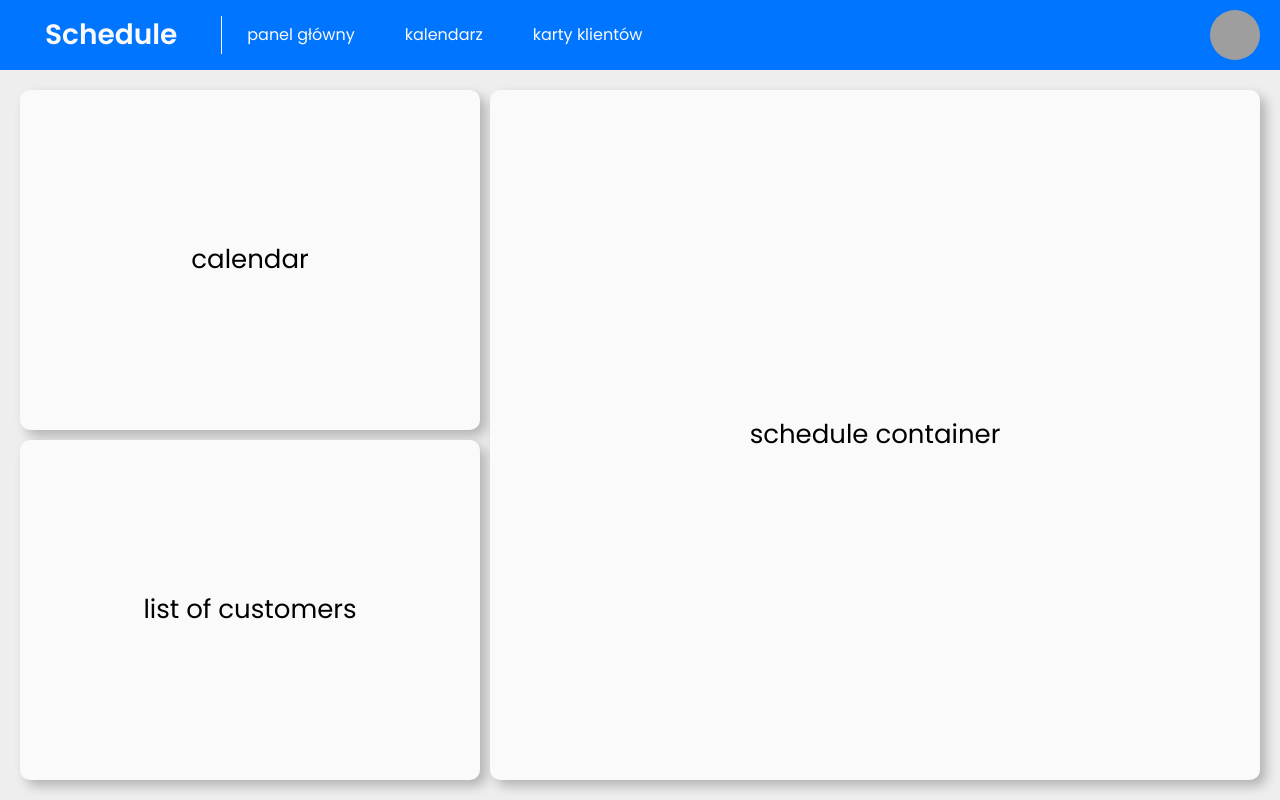
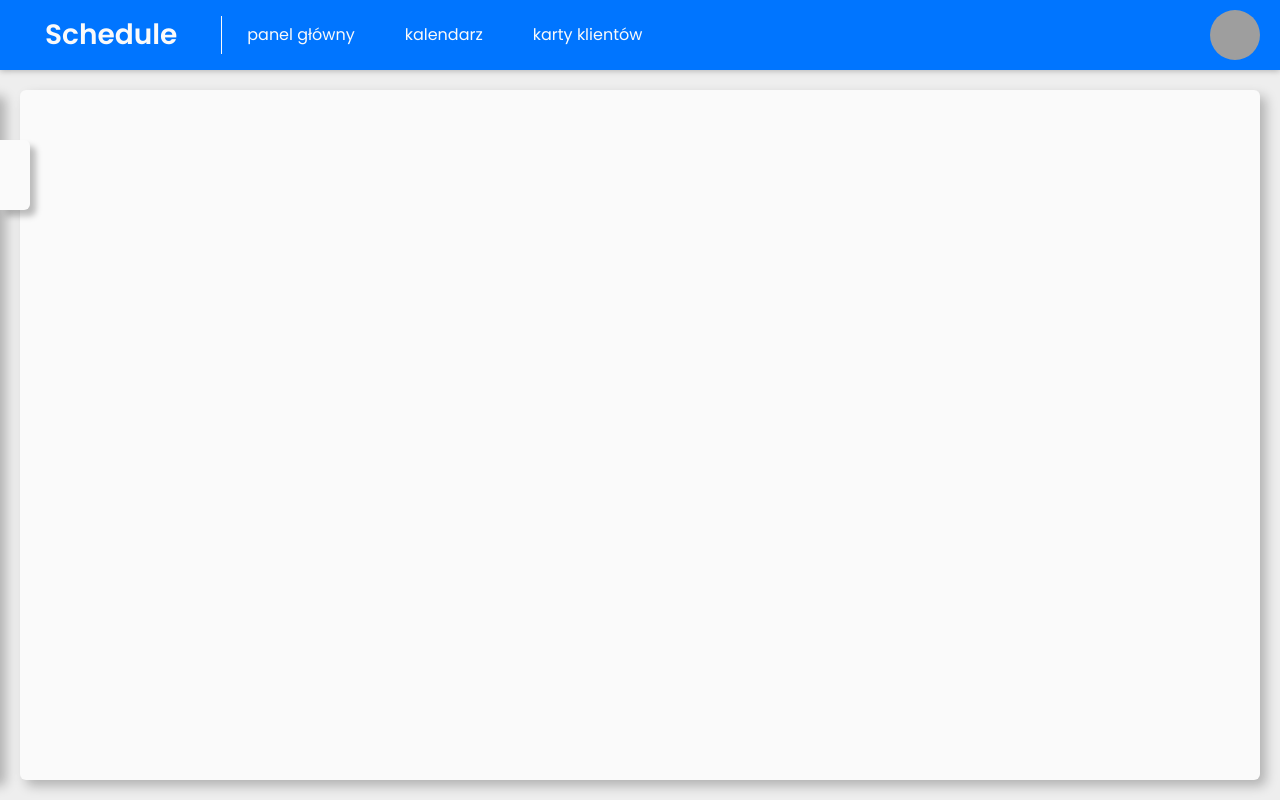
Before and after one commit to domman95/schedule-gatsby-jamstack, a Gatsby site: page /kalendarz in a window 1280 px wide. Built offline with nearby package versions, Linux system fonts and the light colour scheme; Gatsby itself is replaced by a stand-in of ours; grey boxes are pictures that could not be loaded.

Commit message:
implemented calendar component

```diff
--- /dev/null
+++ b/src/components/app.js
@@ -0,0 +1,5 @@
+import React from 'react';
+
+export default function App({ children }) {
+  return <>{children}</>;
+}
--- a/src/components/nav.js
+++ b/src/components/nav.js
@@ -3,6 +3,7 @@ import React from 'react';
 import styled, { css } from 'styled-components';
 
 const StyledNav = styled.nav`
+  position: relative;
   display: flex;
   align-items: center;
   justify-content: space-between;
@@ -11,6 +12,7 @@ const StyledNav = styled.nav`
   box-shadow: 0 1px 6px var(--shadowColor);
   padding: 10px 20px;
   background-color: var(--white);
+  z-index: 9;
 
   .logo {
     font-size: 28px;
--- a/src/pages/kalendarz.js
+++ b/src/pages/kalendarz.js
@@ -1,35 +1,84 @@
-import React from 'react';
+import React, { useState } from 'react';
 import styled from 'styled-components';
+import App from '../components/app';
 import Layout from '../components/layout';
 
+const Background = styled.div`
+  position: fixed;
+  top: 0;
+  left: 0;
+  width: 100vw;
+  height: 100vh;
+  background-color: rgba(0, 0, 0, 0.5);
+  transform: translateX(-100%);
+  z-index: 10;
+
+  &.active {
+    transition: 0.1;
+    transform: translateX(0);
+  }
+`;
+
 const StyledSchedule = styled.main`
+  padding: 20px;
+
   display: grid;
   grid-template-columns: auto 1fr;
 
-  .calendar,
-  .listOfCustomers {
-    max-width: 560px;
-    width: 460px;
+  .calendar-widget {
+    position: relative;
+    width: 450px;
+    transition: 0.3s cubic-bezier(0.075, 0.82, 0.165, 1);
+
+    &.active {
+      transform: translateX(0);
+    }
   }
 
-  .scheduleContainer {
-    grid-column: 2 / -1;
-    grid-row: 1 / 3;
+  @media (max-width: 1500px) {
+    grid-template-columns: 1fr;
+
+    .calendar-widget {
+      position: fixed;
+      z-index: 10;
+      height: calc(100vh - 110px);
+      left: 0;
+      transform: translateX(-100%);
+
+      .widgetButton {
+        position: absolute;
+        top: 50px;
+        right: -30px;
+        width: 30px;
+        height: 70px;
+        border: none;
+        border-radius: 0 var(--borderRadius) var(--borderRadius) 0;
+        box-shadow: 6px 6px 6px var(--shadowColor);
+        background-color: var(--white);
+      }
+    }
   }
 `;
 
 export default function Schedule() {
+  const [toggleWidget, setToggleWidget] = useState(false);
+
+  const handleToggle = () => setToggleWidget(!toggleWidget);
+
   return (
-    <Layout loggedIn>
-      <StyledSchedule>
-        <div className="calendar basicComponentsStyle">calendar</div>
-        <div className="listOfCustomers basicComponentsStyle">
-          list of customers
-        </div>
-        <div className="scheduleContainer basicComponentsStyle">
-          schedule container
-        </div>
-      </StyledSchedule>
-    </Layout>
+    <App>
+      <Layout loggedIn>
+        <Background
+          className={`${toggleWidget && 'active'}`}
+          onClick={handleToggle}
+        />
+        <StyledSchedule>
+          <div className={`calendar-widget basic ${toggleWidget && 'active'}`}>
+            <button className="widgetButton" onClick={handleToggle} />
+          </div>
+          <div className="calendar-main basic"></div>
+        </StyledSchedule>
+      </Layout>
+    </App>
   );
 }
--- a/src/styles/GlobalStyles.js
+++ b/src/styles/GlobalStyles.js
@@ -18,7 +18,8 @@ const GlobalStyle = createGlobalStyle`
     --regular: 400;
     --semiBold: 600;
     --extraBold: 800;
-
+    --boxShadow: 6px 6px 12px var(--shadowColor);
+    --borderRadius: 6px;
   }
 
   html {
@@ -39,20 +40,14 @@ const GlobalStyle = createGlobalStyle`
     max-width: 1920px;
     margin: 0 auto;
     min-height: calc(100vh - 70px);
-    padding: 20px;
     background-color: var(--backgroundColor);
-    gap: 10px;
+    gap: 20px;
   }
 
-  .basicComponentsStyle {
+  .basic {
+    border-radius: var(--borderRadius);
+    box-shadow: var(--boxShadow);
     background-color: var(--white);
-    border-radius: 10px;
-    box-shadow: 6px 6px 12px var(--shadowColor);
-    // delete it later
-    display: flex;
-    align-items: center;
-    justify-content: center;
-    font-size: 26px;
   }
 `;
 
```
Also changed, not shown: src/pages/karty-klientow.js (+2 -14 lines), src/pages/panel-glowny.js (+18 -18 lines).
